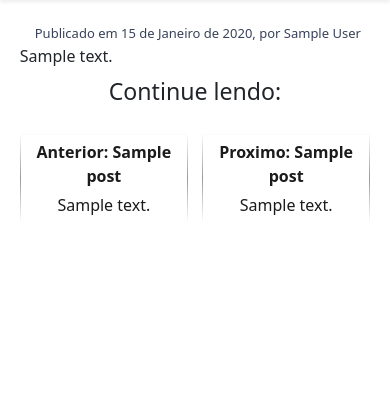
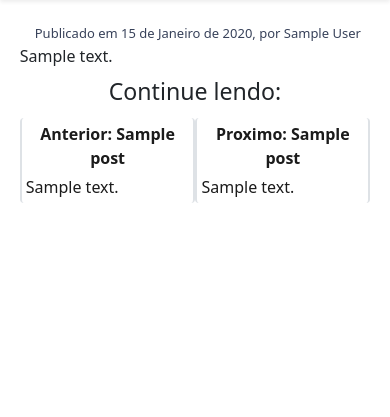
Before and after one commit to BrunoVieiraBarbosa/Blog-Django, a Django app: a page that uses core/templates/posts/post.html in a window 390 px wide. Shown: the part 56-473 px from the top of the page. Run offline with Django 4.2, Linux system fonts and the light colour scheme; tables that the repository leaves empty hold one stand-in row (values such as "Sample post"); some libraries are stand-ins or nearby versions.

Commit message:
Responsividade
Melhorando a responsividade em aparelhos mobile.

```diff
--- a/core/static/css/post.css
+++ b/core/static/css/post.css
@@ -9,7 +9,7 @@
 
 @media(min-width: 640px) {
     #block-text {
-        width: 50%;
+        width: 35%;
         border-width: 1px;
         border-style: solid;
         border-radius: 1em;
@@ -31,6 +31,8 @@ h1, h3 {
 p {
     text-align: justify;
     text-indent: 2.5em;
+    color: black;
+    font-size:larger;
 }
 
 a {
@@ -63,29 +65,6 @@ a {
     margin: 15px;
 }
 
-.continue-content {
-    display: flex;
-    justify-content: space-between;
-    flex-wrap: wrap;
-    padding: 10px 0px;
-}
-
-.prev-next-post {
-    display: flex;
-    flex-direction: column;
-    padding: 5px;
-    width: 48%;
-    margin: 10px 0px;
-
-    border-width: 1px;
-    border-style: solid;
-    border-color: transparent;
-    border-image: linear-gradient(to bottom, rgba(0, 0, 0, .01), rgba(0, 0, 0, .4), transparent) 1;
-}
-
-.prev-next-post:hover {
-    border-image: linear-gradient(to right, transparent, rgba(0, 0, 0, .4), transparent) 1;
-}
 
 .prev-next-post > a {
     text-align: center;
--- a/core/templates/posts/post.html
+++ b/core/templates/posts/post.html
@@ -27,16 +27,16 @@
     </div>
     <div>
         {% if previous_post != None or next_post != None %}
-            <h3 class="end_post">Continue lendo:</h3>
-            <div class="continue-content">
+            <h3>Continue lendo:</h3>
+            <div class="col d-flex flex-equal flex-wra">
                 {% if previous_post != None %}
-                    <div class="prev-next-post">
+                    <div class="prev-next-post col-xl-6 col-md-12 p-1 mt-1 border-start border-end border-2 rounded-1 text-decoration-none {% if next_post == None %} mx-auto {% endif %}">
                         <a href="{% url 'core:post_page' previous_post.slug %}" class="title-prev-next-post">Anterior: {{previous_post.title}}</a>
                         <a href="{% url 'core:post_page' previous_post.slug %}">{{previous_post.description}}</a>
                     </div>
                 {% endif %}
                 {% if next_post != None %}
-                    <div class="prev-next-post">
+                    <div class="prev-next-post col-xl-6 col-md-12 p-1 mt-1 border-start border-end border-2 rounded-1 text-decoration-none {% if previous_post == None %} mx-auto {% endif %}">
                         <a href="{% url 'core:post_page' next_post.slug %}" class="title-prev-next-post">Proximo: {{next_post.title}}</a>
                         <a href="{% url 'core:post_page' next_post.slug %}">{{next_post.description}}</a>
                     </div>
@@ -44,10 +44,10 @@
             </div>
         {% endif %}
         {% if suggestions != None %}
-            <h3 class="end_post">Sugestões de Leitura</h3>
-            <div class="continue-content">
+            <h3>Sugestões de Leitura</h3>
+            <div class="col d-flex flex-equal flex-wrap">
                 {% for suggestion in suggestions %}
-                    <div class="prev-next-post">
+                    <div class="prev-next-post col-xl-6 col-md-12 p-1 mt-3 border-start border-end border-2 rounded-1 text-decoration-none">
                         <a href="{% url 'core:post_page' suggestion.slug %}" class="title-prev-next-post">{{suggestion.title}}</a>
                         <a href="{% url 'core:post_page' suggestion.slug %}">{{suggestion.description}}</a>
                     </div>
```
